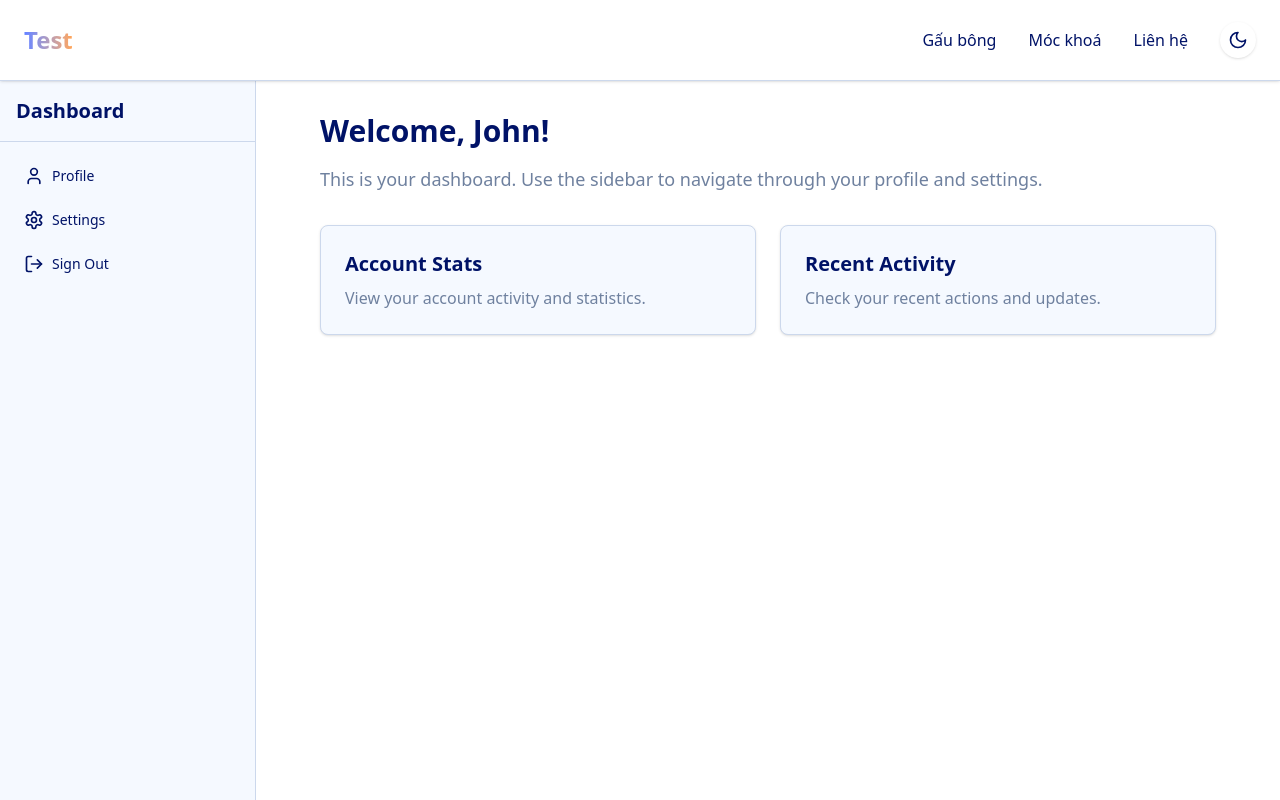
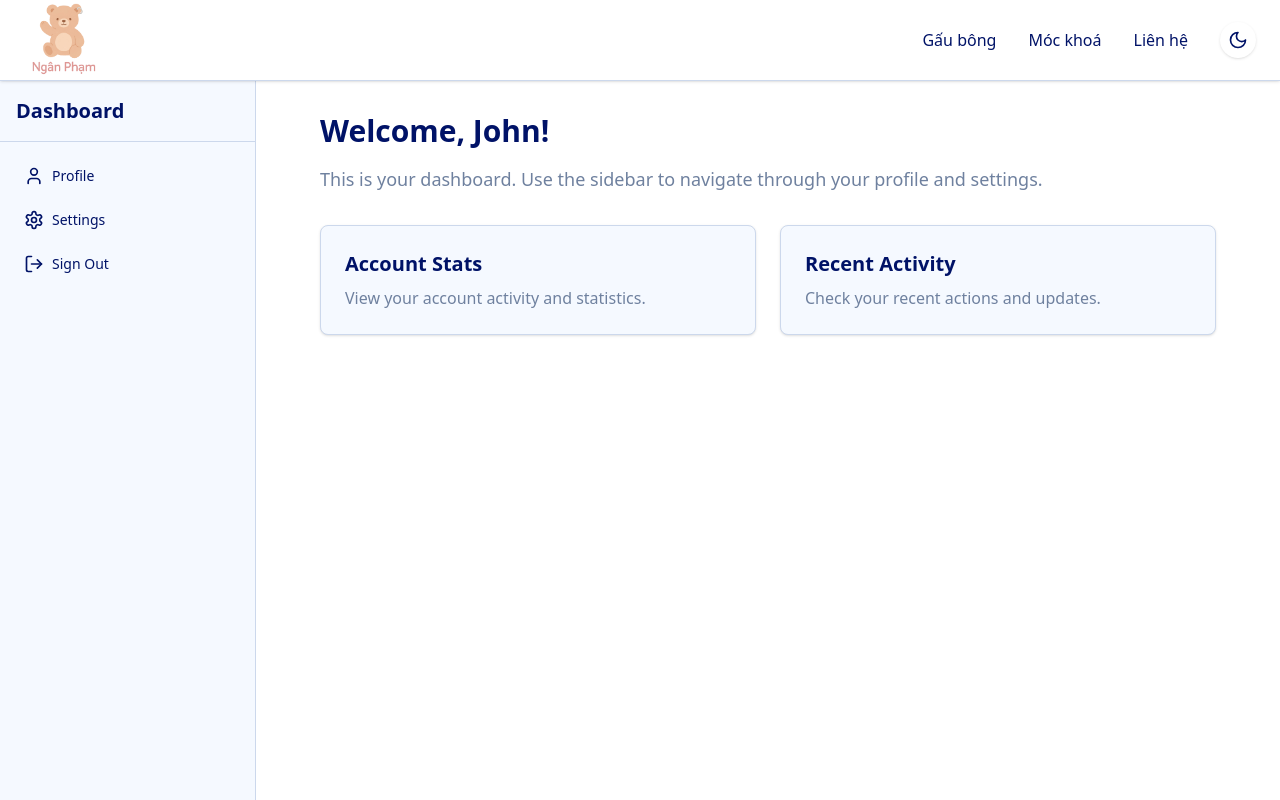
Before and after one commit to PhucNghi176/E-COMMERCE-TEDDYBEAR-SHOP, a Next.js app: page /dashboard in a window 1280 px wide. Shown: the top 800 px of the page. Built offline with nearby package versions, Linux system fonts and the light colour scheme.

Commit message:
Remove OG image and update layout and navbar with new branding, including title and author changes, and adjust metadata for localization.

```diff
--- a/src/app/layout.tsx
+++ b/src/app/layout.tsx
@@ -25,19 +25,22 @@ const poppins = Poppins({
 });
 
 export const metadata = {
-  title: 'Next.js Boilerplate | Professional Starter Template',
+  icons: {
+    icon: '/logo.png',
+  },
+  title: 'Không thích gấu bông | Gấu bông Ngân Phạm',
   description:
     'A highly opinionated and production-ready Next.js 15 boilerplate with TypeScript, Tailwind CSS, ESLint, Prettier, Husky, and comprehensive SEO optimization.',
   keywords:
-    'next.js, boilerplate, typescript, tailwind css, eslint, prettier, husky, seo, nextjs 15, react, web development',
-  authors: [{ name: 'Anwar Hossain' }],
-  creator: 'Anwar Hossain',
+    'gấu bông,gaubong, gau bong, ngan pham, gấu bông ngân phạm, gaubongnganpham,gau bong ngan pham',
+  authors: [{ name: 'Ngân Phạm' }],
+  creator: 'Ngân Phạm',
   metadataBase: new URL('https://your-domain.com'),
   openGraph: {
     type: 'website',
-    locale: 'en_US',
+    locale: 'vi_VN',
     url: 'https://your-domain.com',
-    title: 'Next.js Boilerplate | Professional Starter Template',
+    title: 'Không thích gấu bông | Gấu bông Ngân Phạm',
     description:
       'Production-ready Next.js 15 boilerplate with all the essential tools',
     siteName: 'Next.js Boilerplate',
--- a/src/components/Navbar.tsx
+++ b/src/components/Navbar.tsx
@@ -18,10 +18,10 @@ export default function MainNavbar() {
   return (
     <header className="sticky top-0 z-50 w-full bg-[var(--background)]/[0.85] backdrop-blur-lg border-b border-[var(--border)] shadow-sm">
       <div className="container flex h-20 items-center justify-between px-4 sm:px-6 max-w-full">
-        <Link href="/" className="flex items-center space-x-2">
-          <span className="text-xl sm:text-2xl font-bold font-poppins bg-gradient-to-r from-[var(--primary)] to-[var(--accent)] bg-clip-text text-transparent">
-            Test
-          </span>
+        <Link href="/">
+
+          <img src="/logo.png" alt="logo" className="w-20 h-20" />
+
         </Link>
         <nav className="hidden md:flex items-center gap-8">
           <Link
```
Also changed, not shown: src/app/page.tsx (+2 -5 lines), public/images/og.png (deleted), public/logo.png (added).
